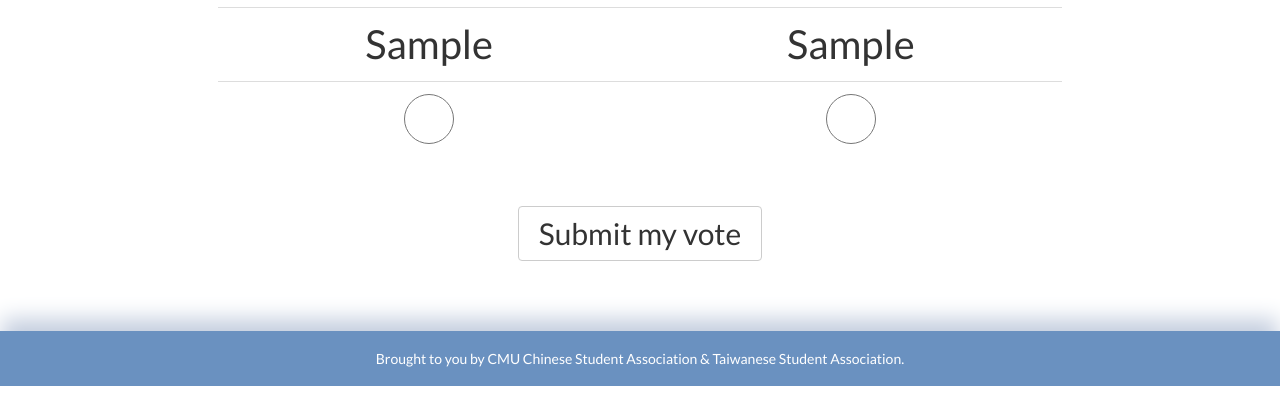
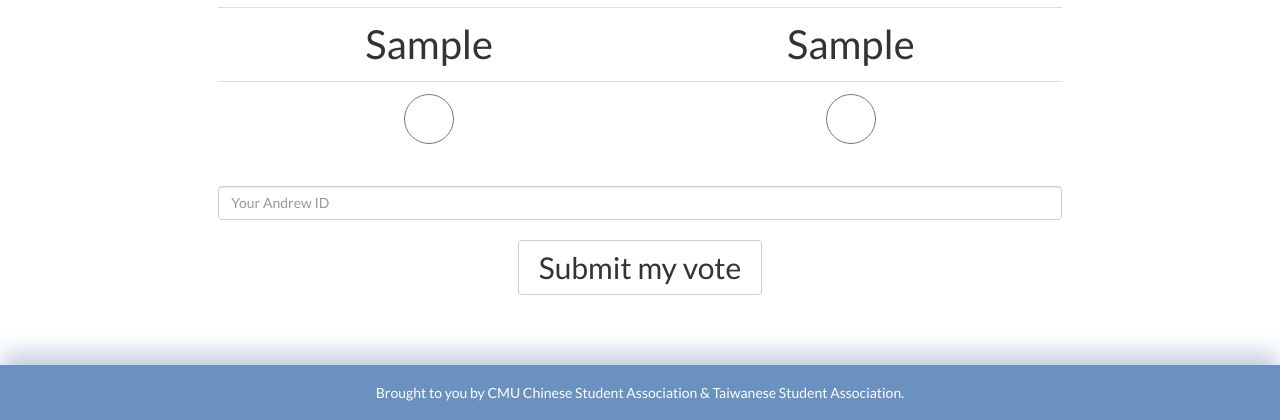
Before and after one commit to CMU-CSA/VotingPlatform, a Django app: page /round1 in a window 1280 px wide. Shown: the part 694-1114 px from the top of the page. Before the commit the page ends 1080 px from the top, so only its background shows below. Run offline with Django 3.2, Linux system fonts and the light colour scheme; tables that the repository leaves empty hold one stand-in row (values such as "Sample post"); parts of the project's set-up code (start-up, migrations or seed data) failed here and were passed over; some libraries are stand-ins or nearby versions.

Commit message:
add andrew id input

```diff
--- a/VotingPlatform/templates/round1.html
+++ b/VotingPlatform/templates/round1.html
@@ -73,6 +73,7 @@
               {% csrf_token %}
               {% endfor %}
         	    <input type="hidden" name="round" value="1" />
+              <input type="text" class="form-control" id="andrewid" placeholder="Your Andrew ID" required="true">
         	    <div class="submit-div">
         	      <input class="btn btn-default" type="submit" value="Submit my vote" />
         	    </div>
--- a/VotingPlatform/templates/round2.html
+++ b/VotingPlatform/templates/round2.html
@@ -94,6 +94,7 @@
         <input type="hidden" id="first" name="first_choice" required="true" />
         <input type="hidden" id="second" name="second_choice"  required="true" />
         <input type="hidden" id="third" name="third_choice"  required="true" />
+        <input type="text" class="form-control" id="andrewid" placeholder="Your Andrew ID" required="true">
         <input class="btn btn-default" type="submit" value="Submit my vote" />
         {% csrf_token %}
         </div>
```
